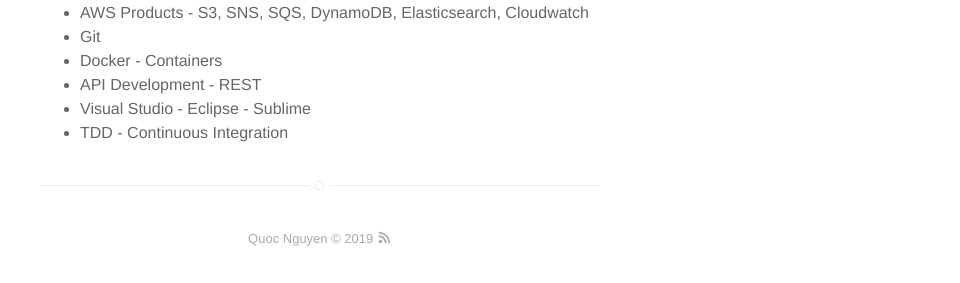
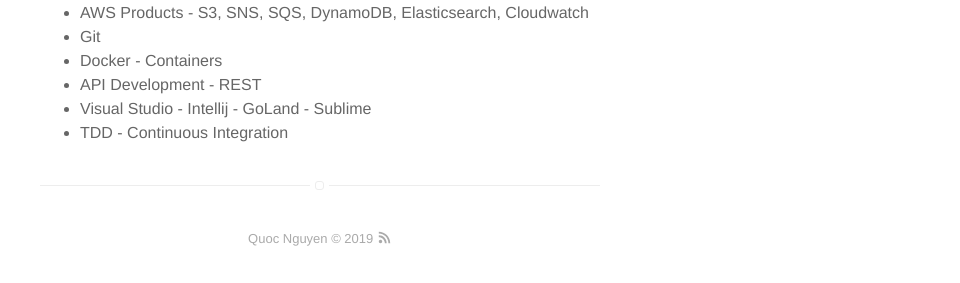
Before and after one commit to qngn93/qngn93.github.io, a Jekyll site: the page built from about.md, in a window 1280 px wide. Shown: the part 1017-1300 px from the top of the page, without its empty margins (320-1280 px from the left). Built offline with Jekyll 4.4.1, drawn with Linux system fonts in a browser that asks for light colours.

Commit message:
Update about.md

```diff
--- a/about.md
+++ b/about.md
@@ -29,7 +29,7 @@
 	<li>Git</li>
 	<li>Docker - Containers</li>
 	<li>API Development - REST</li>
-	<li>Visual Studio - Eclipse - Sublime</li>
+	<li>Visual Studio - Intellij - GoLand - Sublime</li>
 	<li>TDD - Continuous Integration</li>
 </ul>
 
```
